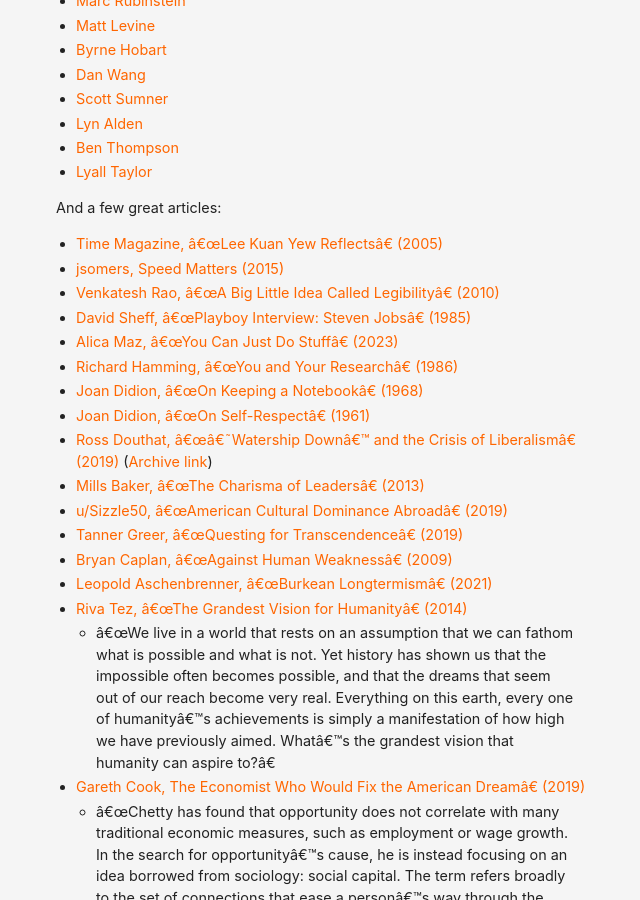
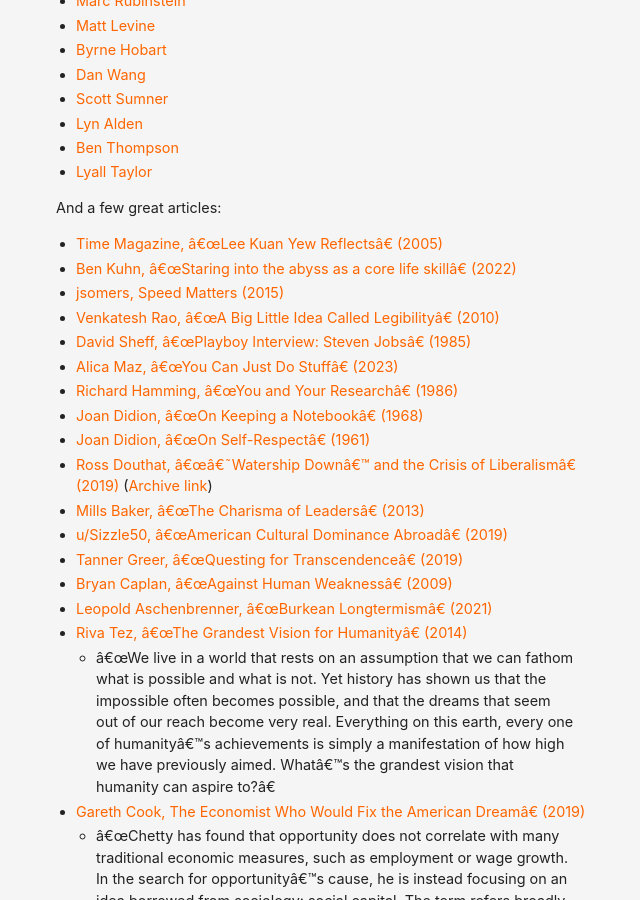
Before and after one commit to danschlz/danschulz.github.io, a Jekyll site: the page built from links.md, in a window 1280 px wide and 900 px high, scrolled down 613 px. Shown: the whole window, without its empty margins (304-944 px from the left). Built offline with Jekyll 4.4.1, drawn with Linux system fonts in a browser that asks for light colours.

Commit message:
Update links.md

```diff
--- a/links.md
+++ b/links.md
@@ -35,6 +35,7 @@ To my delight, the quality and variety of online writing seems to have been gett
 And a few great articles:
 
 - [Time Magazine, "Lee Kuan Yew Reflects" (2005)](http://content.time.com/time/subscriber/printout/0,8816,1137705,00.html)
+- [Ben Kuhn, "Staring into the abyss as a core life skill" (2022)](https://www.benkuhn.net/abyss/)
 - [jsomers, Speed Matters (2015)](https://jsomers.net/blog/speed-matters)
 - [Venkatesh Rao, "A Big Little Idea Called Legibility" (2010)](https://www.ribbonfarm.com/2010/07/26/a-big-little-idea-called-legibility/)
 - [David Sheff, "Playboy Interview: Steven Jobs" (1985)](https://allaboutstevejobs.com/verbatim/interviews/playboy_1985)
```
